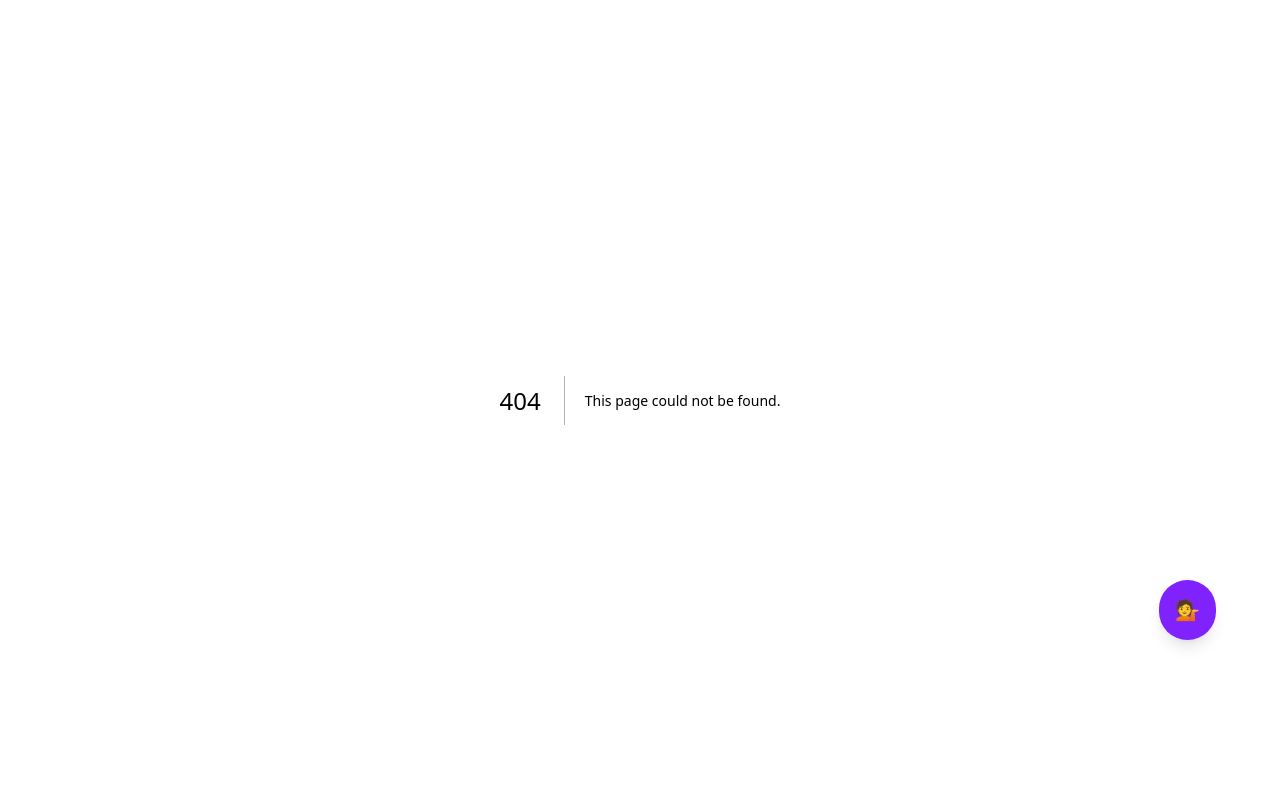
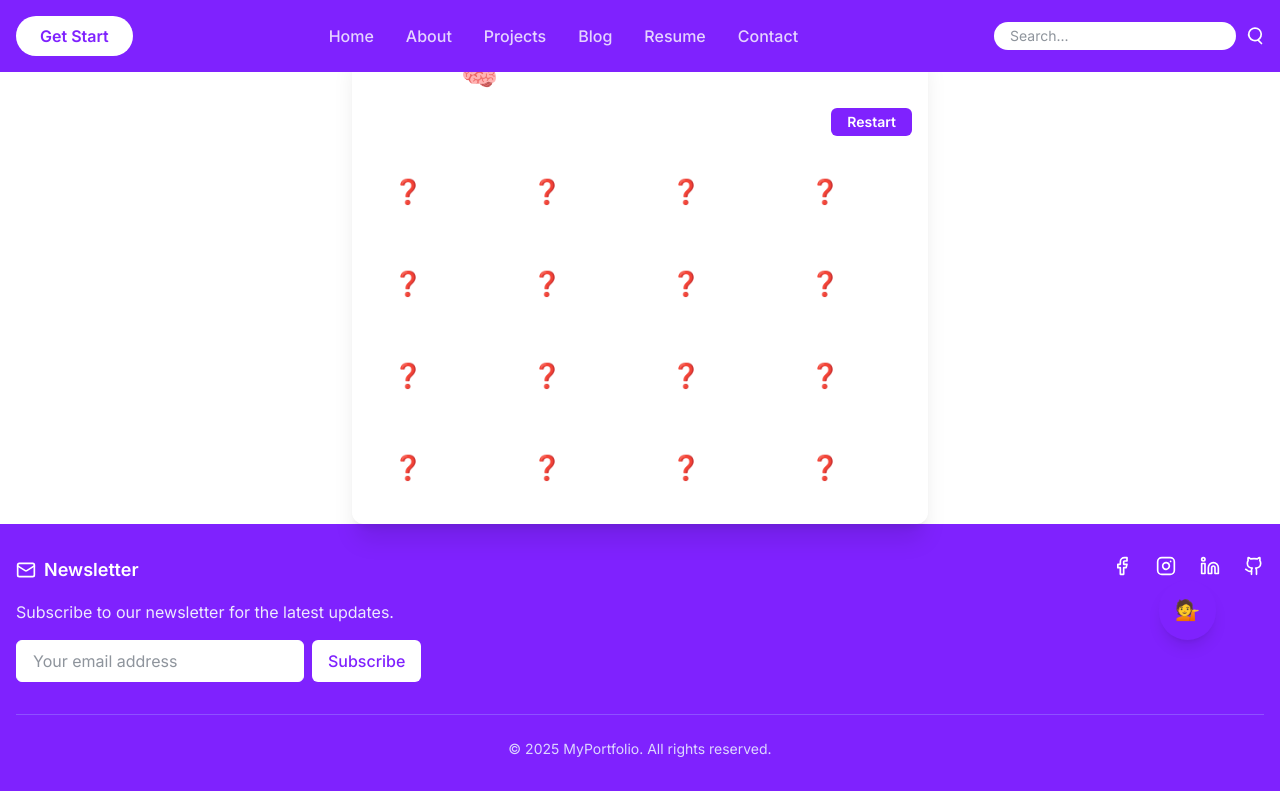
Before and after one commit to prakashvengad/prakashvengad, a Next.js app: page /gametest in a window 1280 px wide. Before the commit this address had no page. Shown: the top 800 px of the page. Built offline with nearby package versions, Linux system fonts and the light colour scheme.

Commit message:
new update

```diff
--- a/package.json
+++ b/package.json
@@ -11,8 +11,9 @@
   "dependencies": {
     "@eslint/plugin-kit": "^0.3.4",
     "@heroicons/react": "^2.2.0",
+    "clsx": "^2.1.1",
     "firebase": "^11.10.0",
-    "framer-motion": "^12.23.0",
+    "framer-motion": "^12.23.12",
     "lucide-react": "^0.525.0",
     "next": "15.3.4",
     "openai": "^5.8.2",
--- /dev/null
+++ b/src/app/SwiperOverrides.css
@@ -0,0 +1,14 @@
+
+.swiper-button-prev,
+.swiper-button-next {
+  color: white !important;
+}
+/* Custom Swiper pagination styles */
+.swiper-pagination-bullet {
+  background-color: #d1d5db; /* Tailwind gray-300 */
+  opacity: 1;
+}
+
+.swiper-pagination-bullet-active {
+  background-color: white; /* Black */
+}
--- /dev/null
+++ b/src/app/gametest/page.tsx
@@ -0,0 +1,128 @@
+"use client";
+
+import { useState, useEffect } from "react";
+import { motion } from "framer-motion";
+import Image from "next/image";
+import clsx from "clsx";
+
+const icons = [
+  "🍕", "🎮", "🚀", "🐱", "🌈", "🎵", "💎", "⚡️",
+];
+
+const shuffle = (array: string[]) => {
+  return [...array, ...array]
+    .sort(() => Math.random() - 0.5)
+    .map((icon, i) => ({ id: i, icon, matched: false }));
+};
+
+export default function MemoryGame() {
+  const [cards, setCards] = useState(() => shuffle(icons));
+  const [firstCard, setFirstCard] = useState<any>(null);
+  const [secondCard, setSecondCard] = useState<any>(null);
+  const [disabled, setDisabled] = useState(false);
+  const [moves, setMoves] = useState(0);
+  const [time, setTime] = useState(0);
+  const [started, setStarted] = useState(false);
+
+  useEffect(() => {
+    let timer: any;
+    if (started && !allMatched()) {
+      timer = setInterval(() => setTime((prev) => prev + 1), 1000);
+    }
+    return () => clearInterval(timer);
+  }, [started]);
+
+  useEffect(() => {
+    if (firstCard && secondCard) {
+      setDisabled(true);
+      if (firstCard.icon === secondCard.icon) {
+        setCards((prev) =>
+          prev.map((card) =>
+            card.icon === firstCard.icon ? { ...card, matched: true } : card
+          )
+        );
+        resetTurn();
+      } else {
+        setTimeout(() => resetTurn(), 800);
+      }
+    }
+  }, [firstCard, secondCard]);
+
+  const handleClick = (card: any) => {
+    if (!started) setStarted(true);
+    if (disabled || card === firstCard || card.matched) return;
+    firstCard ? setSecondCard(card) : setFirstCard(card);
+  };
+
+  const resetTurn = () => {
+    setFirstCard(null);
+    setSecondCard(null);
+    setMoves((prev) => prev + 1);
+    setDisabled(false);
+  };
+
+  const resetGame = () => {
+    setCards(shuffle(icons));
+    setFirstCard(null);
+    setSecondCard(null);
+    setMoves(0);
+    setTime(0);
+    setStarted(false);
+  };
+
+  const allMatched = () => cards.every((card) => card.matched);
+
+  return (
+    <div className="max-w-xl mx-auto mt-10 p-4 bg-white/10 backdrop-blur-md rounded-xl shadow-xl text-center text-white">
+      <h1 className="text-3xl font-bold mb-4">🧠 Memory Match Game</h1>
+      <div className="flex justify-between mb-4 text-sm font-semibold">
+        <p>Moves: {moves}</p>
+        <p>Time: {time}s</p>
+        <button
+          onClick={resetGame}
+          className="px-4 py-1 bg-violet-600 hover:bg-violet-700 rounded-md"
+        >
+          Restart
+        </button>
+      </div>
+
+      <div className="grid grid-cols-4 gap-3">
+        {cards.map((card) => {
+          const isFlipped =
+            card === firstCard || card === secondCard || card.matched;
+          return (
+            <motion.div
+              key={card.id}
+              layout
+              onClick={() => handleClick(card)}
+              className={clsx(
+                "relative w-20 h-20 cursor-pointer select-none bg-white/20 backdrop-blur-md rounded-lg flex items-center justify-center text-2xl font-bold transition-transform duration-500",
+                {
+                  "bg-green-500 text-white": card.matched,
+                }
+              )}
+            >
+              {isFlipped ? (
+                <motion.span initial={{ scale: 0 }} animate={{ scale: 1 }}>
+                  {card.icon}
+                </motion.span>
+              ) : (
+                "❓"
+              )}
+            </motion.div>
+          );
+        })}
+      </div>
+
+      {allMatched() && (
+        <motion.div
+          className="mt-6 text-green-300 font-semibold text-lg"
+          initial={{ opacity: 0 }}
+          animate={{ opacity: 1 }}
+        >
+          🎉 Well done! You matched all cards in {moves} moves and {time}s!
+        </motion.div>
+      )}
+    </div>
+  );
+}
--- a/src/app/layout.tsx
+++ b/src/app/layout.tsx
@@ -2,6 +2,7 @@ import './globals.css'
 import { Inter } from 'next/font/google'
 import Footer from '@/component/footer'
 import PersonalAssistantChat from '@/component/chartbot'
+import Header from '@/component/header'
 
 const inter = Inter({ subsets: ['latin'] })
 
@@ -14,6 +15,7 @@ export default function RootLayout({ children }: { children: React.ReactNode })
   return (
     <html lang="en">
       <body className={inter.className}>
+        <Header bgTransparent={false} isOverlay={false} />
         {children}
         <PersonalAssistantChat />
         <Footer />
--- a/src/app/page.tsx
+++ b/src/app/page.tsx
@@ -9,6 +9,7 @@ import 'swiper/css';
 import 'swiper/css/navigation';
 import 'swiper/css/pagination';
 import Header from '@/component/header'
+import './SwiperOverrides.css';
 
 export default function HomePage() {
 
@@ -60,7 +61,7 @@ export default function HomePage() {
 
   return (
     <>
-      <Header bgTransparent={false} isOverlay={false} />
+
       <div className="relative w-full h-[600px] mt-[100px]">
         <Swiper
           modules={[Navigation, Pagination, Autoplay]}
@@ -94,7 +95,7 @@ export default function HomePage() {
                     <div className="flex flex-row flex-wrap justify-center md:justify-end gap-4">
                       <a
                         href={slide.button1.link}
-                        className="px-5 py-3 bg-secondary text-black hover:bg-gray-200 rounded-full font-semibold text-sm"
+                        className="bg-purple px-5 py-3 bg-secondary text-black hover:bg-gray-200 rounded-full font-semibold text-sm"
                       >
                         {slide.button1.text}
                       </a>
--- /dev/null
+++ b/src/component/games/MemoryGame.tsx
@@ -0,0 +1,128 @@
+"use client";
+
+import { useState, useEffect } from "react";
+import { motion } from "framer-motion";
+import Image from "next/image";
+import clsx from "clsx";
+
+const icons = [
+  "🍕", "🎮", "🚀", "🐱", "🌈", "🎵", "💎", "⚡️",
+];
+
+const shuffle = (array: string[]) => {
+  return [...array, ...array]
+    .sort(() => Math.random() - 0.5)
+    .map((icon, i) => ({ id: i, icon, matched: false }));
+};
+
+export default function MemoryGame() {
+  const [cards, setCards] = useState(() => shuffle(icons));
+  const [firstCard, setFirstCard] = useState<any>(null);
+  const [secondCard, setSecondCard] = useState<any>(null);
+  const [disabled, setDisabled] = useState(false);
+  const [moves, setMoves] = useState(0);
+  const [time, setTime] = useState(0);
+  const [started, setStarted] = useState(false);
+
+  useEffect(() => {
+    let timer: any;
+    if (started && !allMatched()) {
+      timer = setInterval(() => setTime((prev) => prev + 1), 1000);
+    }
+    return () => clearInterval(timer);
+  }, [started]);
+
+  useEffect(() => {
+    if (firstCard && secondCard) {
+      setDisabled(true);
+      if (firstCard.icon === secondCard.icon) {
+        setCards((prev) =>
+          prev.map((card) =>
+            card.icon === firstCard.icon ? { ...card, matched: true } : card
+          )
+        );
+        resetTurn();
+      } else {
+        setTimeout(() => resetTurn(), 800);
+      }
+    }
+  }, [firstCard, secondCard]);
+
+  const handleClick = (card: any) => {
+    if (!started) setStarted(true);
+    if (disabled || card === firstCard || card.matched) return;
+    firstCard ? setSecondCard(card) : setFirstCard(card);
+  };
+
+  const resetTurn = () => {
+    setFirstCard(null);
+    setSecondCard(null);
+    setMoves((prev) => prev + 1);
+    setDisabled(false);
+  };
+
+  const resetGame = () => {
+    setCards(shuffle(icons));
+    setFirstCard(null);
+    setSecondCard(null);
+    setMoves(0);
+    setTime(0);
+    setStarted(false);
+  };
+
+  const allMatched = () => cards.every((card) => card.matched);
+
+  return (
+    <div className="max-w-xl mx-auto mt-10 p-4 bg-white/10 backdrop-blur-md rounded-xl shadow-xl text-center text-white">
+      <h1 className="text-3xl font-bold mb-4">🧠 Memory Match Game</h1>
+      <div className="flex justify-between mb-4 text-sm font-semibold">
+        <p>Moves: {moves}</p>
+        <p>Time: {time}s</p>
+        <button
+          onClick={resetGame}
+          className="px-4 py-1 bg-violet-600 hover:bg-violet-700 rounded-md"
+        >
+          Restart
+        </button>
+      </div>
+
+      <div className="grid grid-cols-4 gap-3">
+        {cards.map((card) => {
+          const isFlipped =
+            card === firstCard || card === secondCard || card.matched;
+          return (
+            <motion.div
+              key={card.id}
+              layout
+              onClick={() => handleClick(card)}
+              className={clsx(
+                "relative w-20 h-20 cursor-pointer select-none bg-white/20 backdrop-blur-md rounded-lg flex items-center justify-center text-2xl font-bold transition-transform duration-500",
+                {
+                  "bg-green-500 text-white": card.matched,
+                }
+              )}
+            >
+              {isFlipped ? (
+                <motion.span initial={{ scale: 0 }} animate={{ scale: 1 }}>
+                  {card.icon}
+                </motion.span>
+              ) : (
+                "❓"
+              )}
+            </motion.div>
+          );
+        })}
+      </div>
+
+      {allMatched() && (
+        <motion.div
+          className="mt-6 text-green-300 font-semibold text-lg"
+          initial={{ opacity: 0 }}
+          animate={{ opacity: 1 }}
+        >
+          🎉 Well done! You matched all cards in {moves} moves and {time}s!
+        </motion.div>
+      )}
+    </div>
+  );
+}
--- a/src/component/header.tsx
+++ b/src/component/header.tsx
@@ -44,18 +44,12 @@ export default function Header({ bgTransparent = true, isOverlay = false }: Head
         }`}
     >
       <div className="container mx-auto flex justify-between items-center px-4 py-4 text-white">
-        {/* Logo */}
-        <Link href="/">
-          <motion.div whileHover={{ scale: 1.05 }} className="cursor-pointer">
-            <Image
-              src="/images/iconlogo.png"
-              alt="Logo"
-              width={80}
-              height={80}
-              priority
-              className="w-12 h-12 md:w-20 md:h-20"
-            />
-          </motion.div>
+
+        <Link
+          href="/contact"
+          className="hidden md:inline-block rounded-full bg-white py-2 px-6 font-semibold text-violet-600 hover:bg-gray-100 transition"
+        >
+          Get Start
         </Link>
 
         {/* Desktop Navigation */}
@@ -71,14 +65,34 @@ export default function Header({ bgTransparent = true, isOverlay = false }: Head
             <NavLink key={href} href={href} label={label} active={isActive(href)} />
           ))}
         </nav>
+        {/* Search bar (visible on desktop only) */}
+        <div className="hidden md:flex items-center space-x-2">
+          <input
+            type="text"
+            placeholder="Search..."
+            className="bg-white rounded-full px-4 py-1 text-sm text-gray-800 focus:outline-none"
+          />
+          <button className="text-white hover:text-gray-200">
+            <svg
+              className="w-5 h-5"
+              fill="none"
+              stroke="currentColor"
+              strokeWidth={2}
+              viewBox="0 0 24 24"
+              xmlns="http://www.w3.org/2000/svg"
+            >
+              <path
+                strokeLinecap="round"
+                strokeLinejoin="round"
+                d="M21 21l-4.35-4.35m0 0A7.5 7.5 0 1110.5 3a7.5 7.5 0 016.15 13.65z"
+              />
+            </svg>
+          </button>
+        </div>
+
 
         {/* Desktop CTA Button */}
-        <Link
-          href="/contact"
-          className="hidden md:inline-block rounded-full bg-white py-2 px-6 font-semibold text-violet-600 hover:bg-gray-100 transition"
-        >
-          Get Start
-        </Link>
+
 
         {/* Mobile Menu Button */}
         <button
```
Also changed, not shown: public/images/iconlogo.png (deleted), 1 other file (tests, documents, lock files or other folders).
